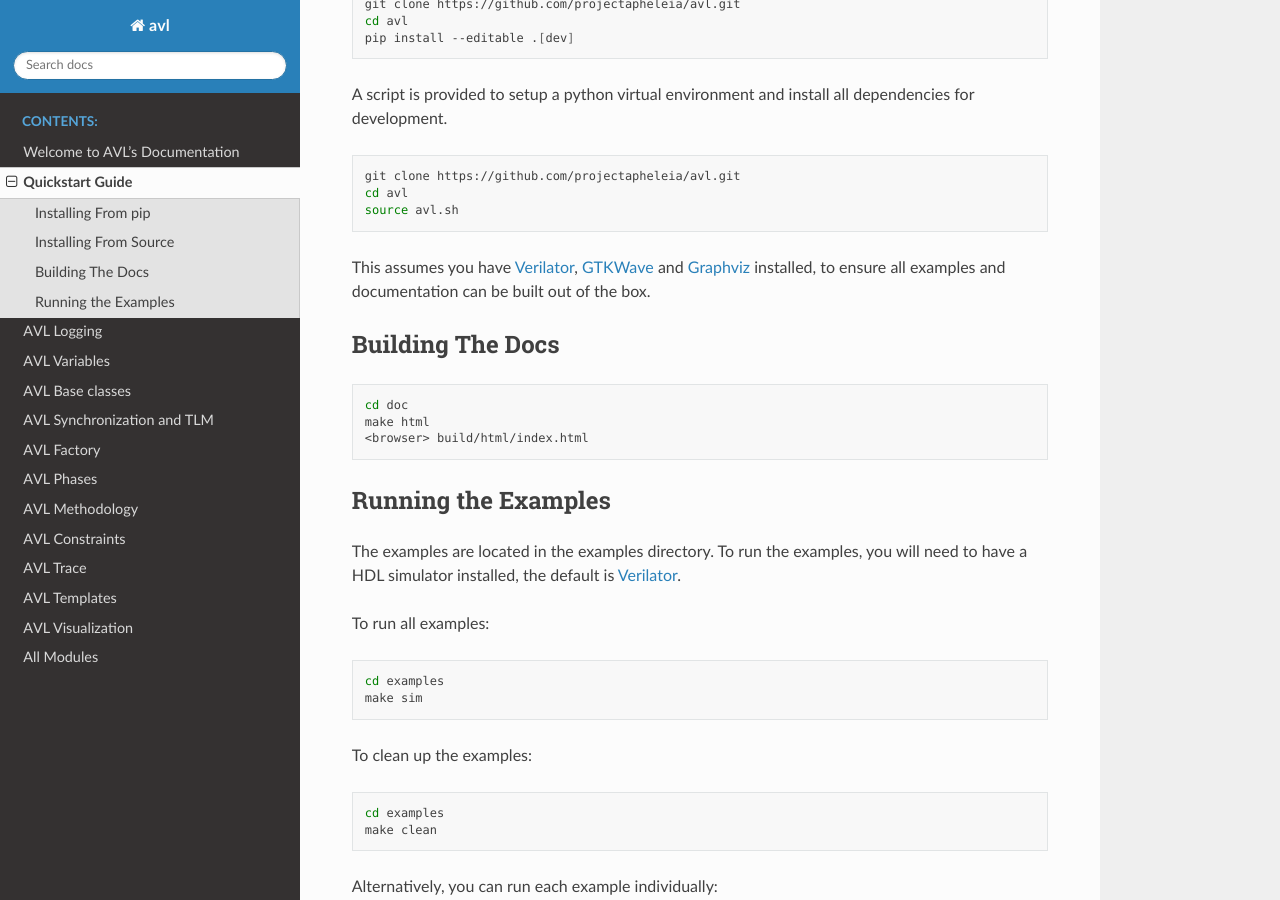
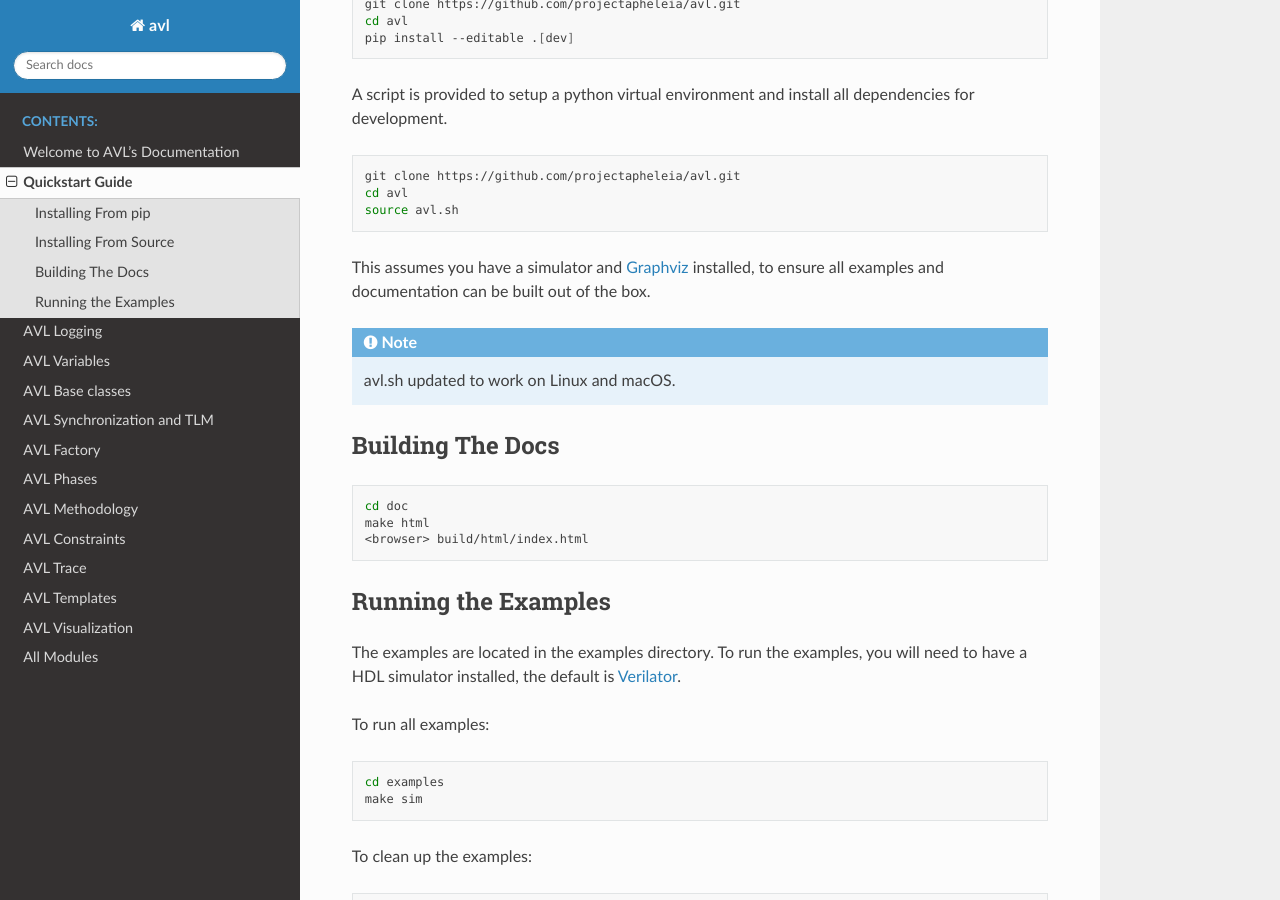
Before and after one commit to ryanMarq/avl, a Sphinx documentation site: the page built from doc/source/quickstart/quickstart.rst, in a window 1280 px wide and 900 px high, scrolled down 1358 px. Built offline with Sphinx 7.4.7 and the Read the Docs theme 3.1.0, drawn with Linux system fonts in a browser that asks for light colours; pages that are not in the unit, such as notebooks, are missing from menus.

Commit message:
Updated avl.sh to work on macOS

```diff
--- a/doc/source/quickstart/quickstart.rst
+++ b/doc/source/quickstart/quickstart.rst
@@ -70,7 +70,11 @@ A script is provided to setup a python virtual environment and install all depen
     cd avl
     source avl.sh
 
-This assumes you have `Verilator <https://www.veripool.org/wiki/verilator>`_, `GTKWave <http://gtkwave.sourceforge.net/>`_ and `Graphviz <https://graphviz.gitlab.io/download/>`_ installed, to ensure all examples and documentation can be built out of the box.
+This assumes you have a simulator and `Graphviz <https://graphviz.gitlab.io/download/>`_ installed, to ensure all examples and documentation can be built out of the box.
+
+.. note::
+
+    avl.sh updated to work on Linux and macOS.
 
 Building The Docs
 -----------------
```
Also changed, not shown: CHANGELOG.md (+1 -0 lines), 1 other file.
